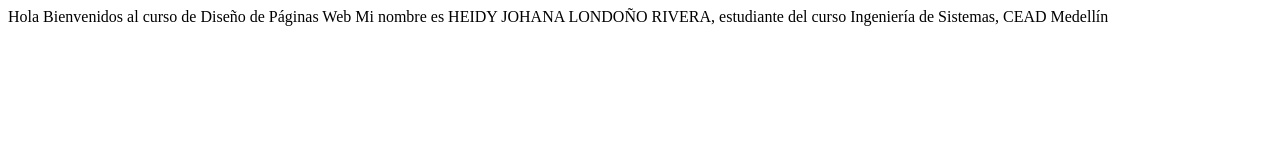
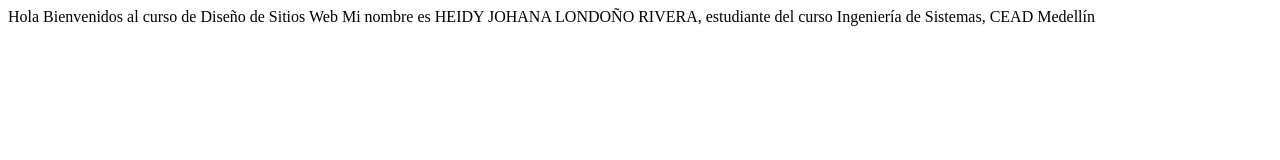
Before and after one commit to hjlondonor/PruebaRepositorio, a plain HTML site: page index.html in a window 1280 px wide. Drawn offline with Linux system fonts and the light colour scheme.

Commit message:
SaludoModificado en TAGS

```diff
--- a/index.html
+++ b/index.html
@@ -1,6 +1,6 @@
 <html>
     <head>
-	Hola Bienvenidos al curso de Diseño de Páginas Web
+	Hola Bienvenidos al curso de Diseño de Sitios Web
     </head>
     <body>
     	Mi nombre es HEIDY JOHANA LONDOÑO RIVERA, estudiante del curso Ingeniería de Sistemas, CEAD Medellín
```
